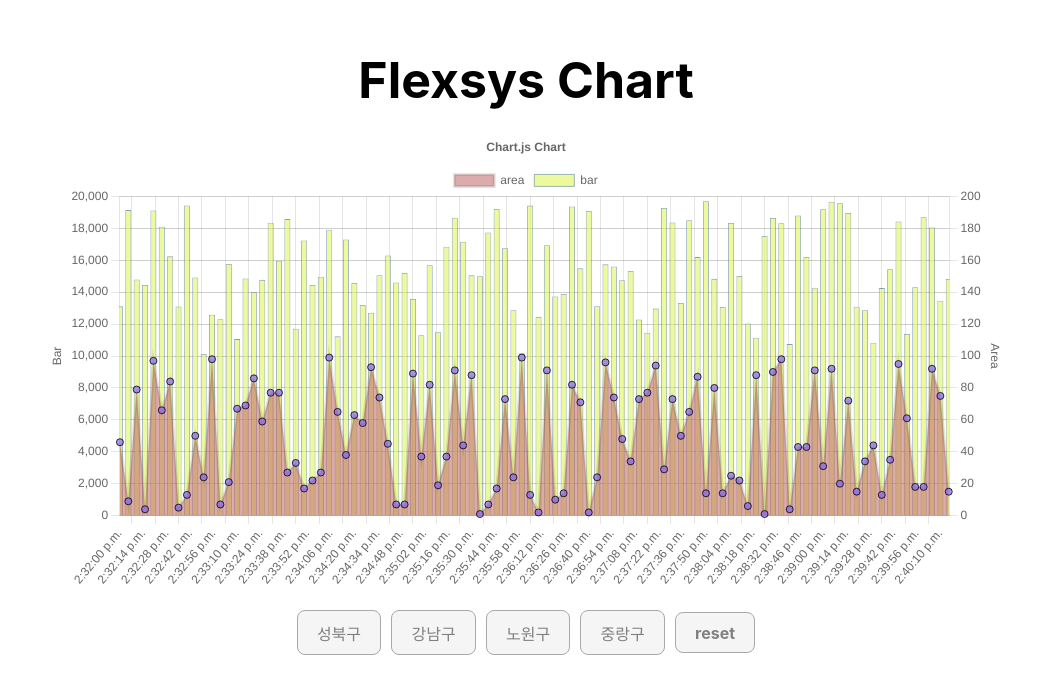
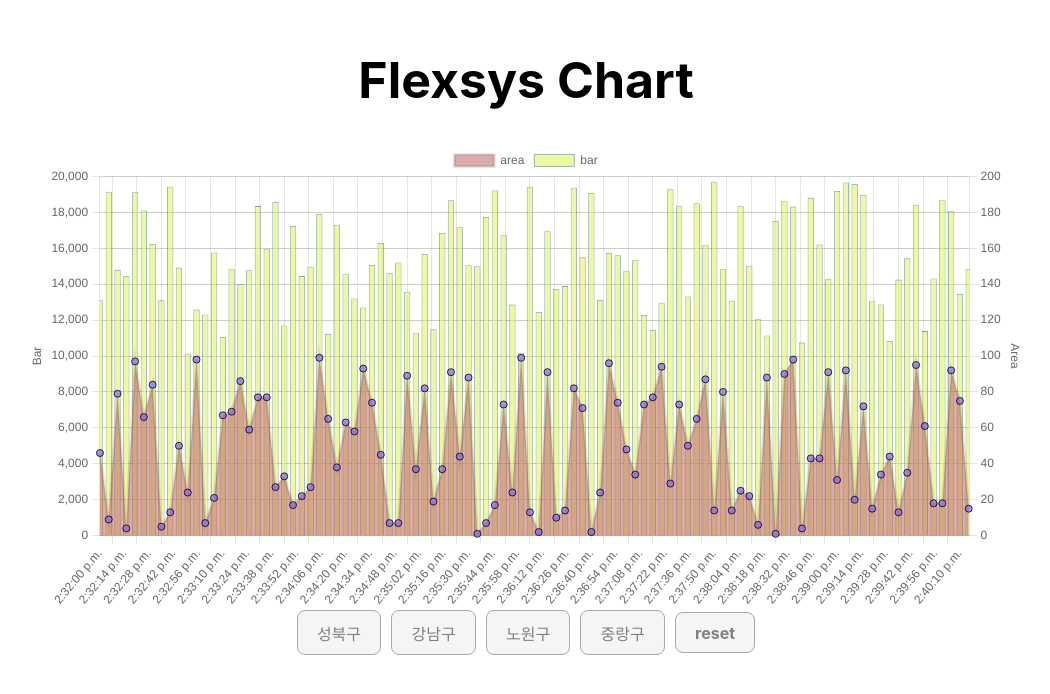
Before and after one commit to wanted-9th-3team/pre-onboarding-9th-3-03, a React (Vite) app: page / in a window 1280 px wide. Shown: the top 694 px of the page, without its empty margins (114-1164 px from the left). Built offline with nearby package versions, Linux system fonts and the light colour scheme.

Commit message:
refactor: Legend option 수정

```diff
--- a/src/components/ChartView/index.tsx
+++ b/src/components/ChartView/index.tsx
@@ -116,7 +116,9 @@ function ChartView({ chartData }: ChartViewProps) {
     plugins: {
       title: {
         display: true,
-        text: 'Chart.js Chart',
+      },
+      legend: {
+        position: 'top',
       },
       tooltip: {
         mode: 'index',
@@ -140,9 +142,6 @@ function ChartView({ chartData }: ChartViewProps) {
         max: 200,
       },
     },
-    layout: {
-      padding: 20,
-    },
   }
 
   return (
```
